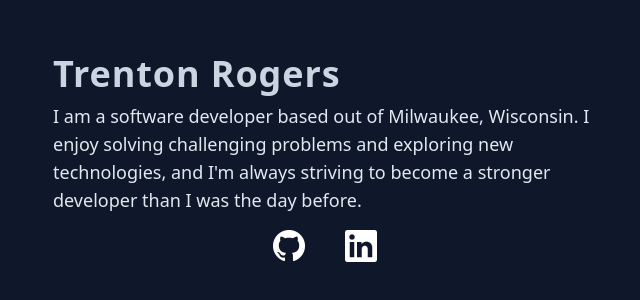
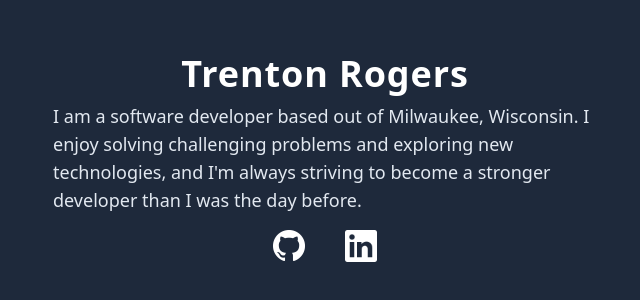
Before and after one commit to trentkrogers/trentkrogers.github.io, a Next.js app: page / in a window 1280 px wide. Shown: the part 242-542 px from the top of the page, without its empty margins (315-955 px from the left). Built offline with nearby package versions, Linux system fonts and the light colour scheme.

Commit message:
fix: colors and positioning

```diff
--- a/pages/index.jsx
+++ b/pages/index.jsx
@@ -10,9 +10,9 @@ export default function HomePage() {
         <meta charSet="utf-8" />
         <meta name="viewport" content="initial-scale=1.0, width=device-width" />
       </Head>
-      <div class="h-screen flex flex-col justify-center items-center bg-slate-900">
+      <div class="h-screen flex flex-col justify-center items-center bg-slate-800">
         <div class="max-w-xl px-4">
-          <h1 class="text-slate-300 text-4xl font-bold tracking-wide mb-2">Trenton Rogers</h1>
+          <h1 class="flex justify-center text-white text-4xl font-bold tracking-wide mb-2">Trenton Rogers</h1>
           <p class="text-slate-200 text-lg mb-4">I am a software developer based out of Milwaukee, Wisconsin. I enjoy solving challenging problems and exploring new technologies, and I'm always striving to become a stronger developer than I was the day before.</p>
           <div class="flex justify-center gap-10">
             <a href="https://github.com/trentkrogers" target="_blank" rel="noopener noreferrer">
```
